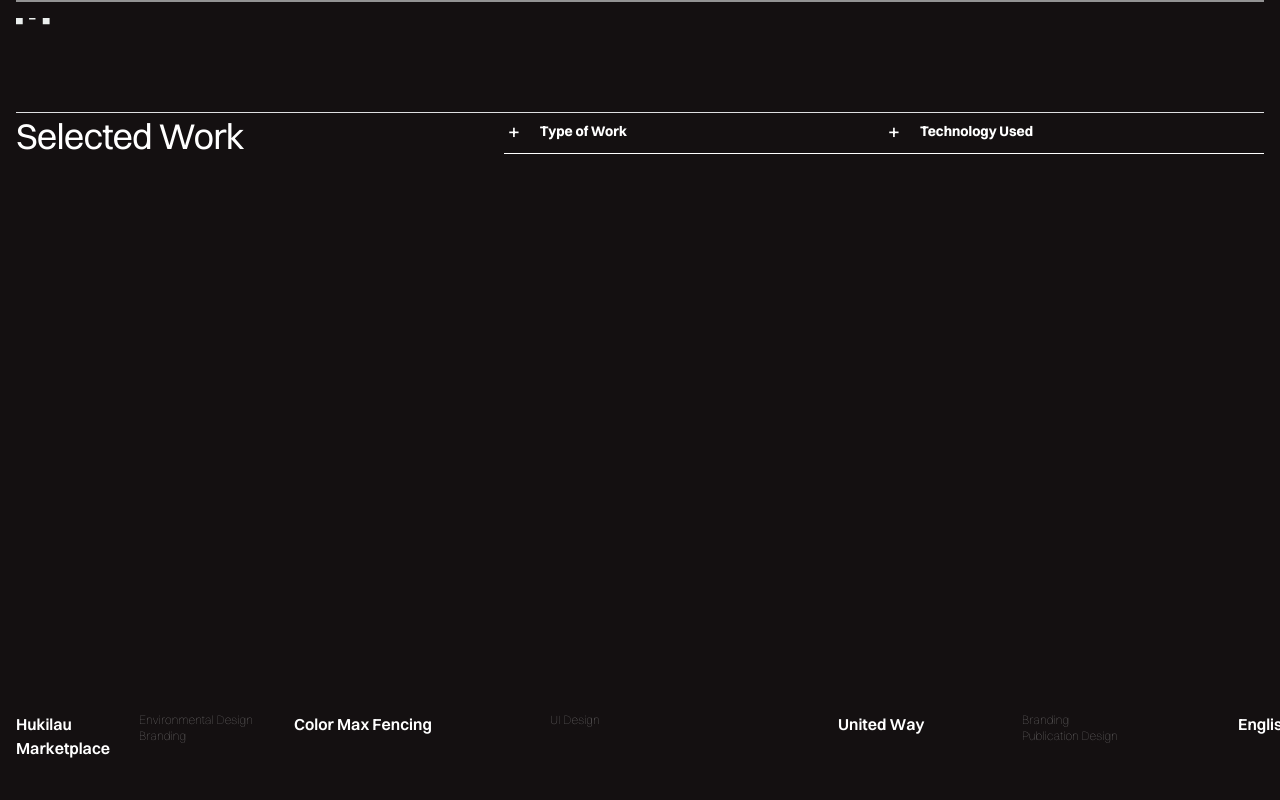
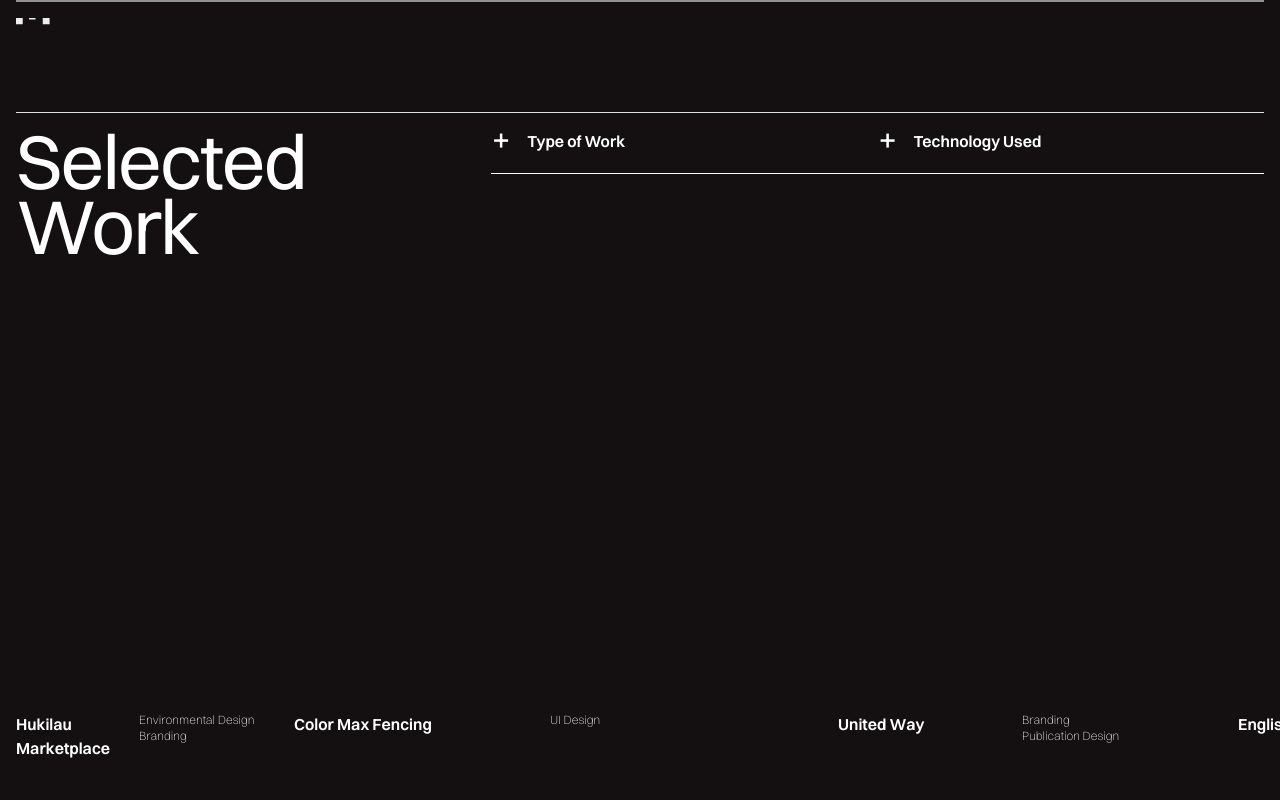
Before and after one commit to jaydesigns/offline-hopefully, a Next.js app: page / in a window 1280 px wide. Shown: the part 720-1520 px from the top of the page. Built offline with nearby package versions, Linux system fonts and the light colour scheme.

Commit message:
Learned matrix

```diff
--- a/components/introduction.js
+++ b/components/introduction.js
@@ -26,7 +26,7 @@ const Ampersand = ({wrapper,container,glyph}) => {
 
 const TextSlider = ({wrap,refr,heading,gridPos,firstWord,secondWord}) => {
     let classList = 'overflow-hidden overflow-y-hidden relative align-baseline'
-    let headingList = `${heading} text-mxxxl md:text-xxxl font-semibold text-black tracking-tighter uppercase leading-none`
+    let headingList = `${heading} text-XL md:text-xxxl font-semibold text-black tracking-tighter uppercase leading-none`
     return (
         <div className={`${gridPos} overflow-hidden realtive`}>
             <div ref={wrap} className={classList}>
--- a/components/pwaFeature.js
+++ b/components/pwaFeature.js
@@ -14,7 +14,7 @@ const FeatureDescription = ({featureText}) => {
                 <h4 className="featureText text-XL md:text-MED tracking-tighter">Installability</h4>
             </div>
             <div className="overflow-y-hidden">
-                <p className="featureDescription text-XS">This web app utilizes new technology which enables you to install this web app on whatever device you&apos;re using. If you&apos;re using a smartphone, the app will be installed on your homescreen. If you are using a desktop device, it will be added to your app list.</p>
+                <p className="featureDescription">This web app utilizes new technology which enables you to install this web app on whatever device you&apos;re using. If you&apos;re using a smartphone, the app will be installed on your homescreen. If you are using a desktop device, it will be added to your app list.</p>
             </div>
             <LinkText str={"Try it out"}/>
         </div>
@@ -36,10 +36,11 @@ const PWAFeatures = () => {
     const featureImage = useRef()
     const featureText = useRef()
     const featureTL = useRef(gsap.timeline())
+    const mm = useRef(gsap.matchMedia())
 
     useEffect(()=>{
         gsap.registerPlugin(ScrollTrigger)
-        featureTL.current.fromTo("rect",{transform:"matrix(1,0,0,1,0,0)"},{transform:"matrix(1,0,0,1,0,0)",scrollTrigger:{scroller:"body",trigger:".featureSection",start:"bottom bottom",end:"bottom 35%",scrub:true,pinSpacing:false}})
+        mm.current.add("(min-width:768px)",()=>{featureTL.current.fromTo("rect",{transform:"matrix(1,0,0,1,0,0)"},{transform:"matrix(1,0,0,1,200,0)",scrollTrigger:{scroller:"body",trigger:".featureSection",start:"bottom bottom",end:"bottom 35%",scrub:true,pinSpacing:false}})})
     })
 
     useEffect(()=>{
@@ -64,11 +65,13 @@ const PWAFeatures = () => {
         const handler = () =>{
             const tl = gsap.timeline()
             .set(featureImage.current.querySelectorAll("rect"),{clipPath:"inset(0% 0% 0% 0%)"})
-            .fromTo(featureImage.current.querySelectorAll("rect"),{clipPath:"inset(0% 0% 0% 0%)"},{clipPath:"inset(0% 0% 0% 100%)",duration:1.2,ease:"power4.inOut"})
-            .to(featureText.current.querySelectorAll(".featureText"),{translateY:"-120%"})
-            .to(featureText.current.querySelectorAll(".word"),{translateY:"-120%",stagger:0.02,duration:1,ease:"power3.inOut"})
-            .fromTo(featureImage.current.querySelectorAll("rect"),{clipPath:"inset(0% 100% 0% 0%)"},{clipPath:"inset(0% 0% 0% 0%)",duration:1.2,ease:"power4.inOut"})
-            setTimeout(()=>{setImageSource(str)},1200)
+            .fromTo(featureImage.current.querySelectorAll("rect"),{clipPath:"inset(0% 0% 0% 0%)"},{clipPath:"inset(0% 0% 100% 0%)",duration:1.3,ease:"power4.inOut"})
+            .to(featureText.current.querySelectorAll(".featureText"),{translateY:"120%",duration:1.5,ease:"power3."},"<")
+            .to(featureText.current.querySelectorAll(".word"),{translateY:"120%",stagger:0.02,duration:0.3,ease:"power3.in"},"<")
+            .fromTo(featureImage.current.querySelectorAll("rect"),{clipPath:"inset(100% 0% 0% 0%)"},{clipPath:"inset(0% 0% 0% 0%)",duration:1.3,ease:"power4.inOut"})
+            .to(featureText.current.querySelectorAll(".featureText"),{translateY:"0%",duration:1.5,ease:"power3.out"})
+            .to(featureText.current.querySelectorAll(".word"),{translateY:"0%",stagger:0.02,duration:0.3,ease:"power3.out"},"<")
+            setTimeout(()=>{setImageSource(str)},2000)
         }
         return handler
     }
--- a/components/workGallery.js
+++ b/components/workGallery.js
@@ -40,7 +40,7 @@ const Card = ({images,title,coverImg,category,imgWidth}) => {
                 <div className="w-1/2">
                     <h6 className="cardText font-semibold">{title}</h6>
                 </div>
-                <div className="grow text-xs flex flex-col font-thin">
+                <div className="grow text-xs flex flex-col font-extralight">
                     {category.map((el,i)=>{
                         return (
                         <h6 className="cardText" key={i}>{el}</h6>
@@ -56,38 +56,40 @@ const Accordion = ({order,title,skills}) => {
     const dropdownItems = useRef()
     const plusSign = useRef()
     const [isOpen,setIsOpen] = useState(true)
-    const plustl = useRef(gsap.timeline())
+    const tl = useRef(gsap.timeline())
 
     const handleExpand = () => {
         setIsOpen(!isOpen)
     }
 
     useIsomorphicLayoutEffect(()=>{
-        plustl.current.fromTo(plusSign.current,{rotate:"0deg"},{rotate:"135deg"})
-        plustl.current.fromTo(dropdownItems.current.querySelectorAll(".skills"),{width:0,height:"0em"},{width:"100%",height:"1.5em",stagger:0.1,ease:"power3.inOut",duration:1.2},"<")
-        plustl.current.fromTo(dropdownItems.current.querySelectorAll(".workSelector"),{translateY:"-120%"},{translateY:"0%",stagger:0.05,duration:1.2,ease:"power3.inOut"},"<")
+        tl.current.fromTo(plusSign.current,{rotate:"0deg"},{rotate:"135deg"})
+        tl.current.fromTo(dropdownItems.current.querySelectorAll(".skills"),{width:0,height:"0em"},{width:"100%",height:"1.7em",stagger:0.1,ease:"power3.inOut",duration:1.2},"<")
+        tl.current.fromTo(dropdownItems.current.querySelectorAll(".workSelector"),{translateY:"-120%"},{translateY:"0%",stagger:0.05,duration:1.2,ease:"power3.inOut"},"<")
     },[])
 
     useIsomorphicLayoutEffect(()=>{
-        isOpen?plustl.current.reverse():plustl.current.play()
+        isOpen?tl.current.reverse():tl.current.play()
     },[isOpen])
 
     return (
-        <div className={`${order} flex-1`}>
-            <div className="flex flex-col border-b border-white py-2">
+        <div className="accordion flex-1" data-classification={order}>
+            <div className="flex flex-col gap-2 border-b border-white pb-2 pt-4">
                 <div onClick={handleExpand} className="cursor-pointer flex gap-4 justify-start">
                     <div className="relative w-5 h-5">
-                        <div className="absolute top-1/2 left-1/2 translate-x-[-50%] translate-y-[-50%]" ref={plusSign}><span className="text-2xl">+</span></div>
+                        <div className="absolute top-1/2 left-1/2 translate-x-[-50%] translate-y-[-50%]" ref={plusSign}><span className="text-4xl">+</span></div>
                     </div>
-                    <h6 className="text-sm font-bold">{title}</h6>
+                    <h6 className="font-semibold">{title}</h6>
                 </div>
                 <div ref={dropdownItems} className="flex flex-col">
                     {skills.map((el,i)=>{
                         return (
                         <div key={i} onClick={()=>console.log(i)} className="relative overflow-hidden skills border-grey border-t">
-                            <div className="absolute flex place-items-center text-sm cursor-pointer workSelector">
-                                <NegativeArrow />
-                                <span>{el}</span>
+                            <div className="absolute flex gap-4 h-full text-sm font-extralight cursor-pointer workSelector">
+                                <div className="flex flex-col justify-center">
+                                    <NegativeArrow />
+                                </div>
+                                <div className="flex flex-col justify-center"><span>{el}</span></div>
                             </div>
                         </div>
                         )
@@ -132,7 +134,7 @@ const WorkGallery = () => {
     return(
         <div id="selectedWork" className="snap-start flex flex-col text-white selectedWork w-full h-screen p-4 pt-8 pb-24 justify-between">
             <div className="flex flex-col border-grey border-t border-b md:border-b-0 md:flex-row">
-                <h1 className="flex-1 tracking-tight leading-suis text-4xl font-smibold py-2">Selected Work</h1>
+                <h1 className="flex-1 tracking-tight leading-suis text-MED py-4">Selected Work</h1>
                 <div className="flex flex-col md:grow md:flex-row">
                     <Accordion order={"accordion1"} title={'Type of Work'} skills={['Branding', 'UI Design', 'Environmental Design', 'Publication Design']}/>
                     <Accordion order={"accordion2"} title={'Technology Used'} skills={['Adobe Illustrator', 'Figma', 'React JS', 'Adobe After Effects']}/>
--- a/tailwind.config.js
+++ b/tailwind.config.js
@@ -24,6 +24,7 @@ module.exports = {
         msm: '3vw',
         mxxxl: '13vw',
         bio: ['16vw',0.8],
+        XS: ['2vw',1],
         SM: ['3vw',0.8],
         MED: ['6vw',1],
         LG: ['10vw',1],
```
